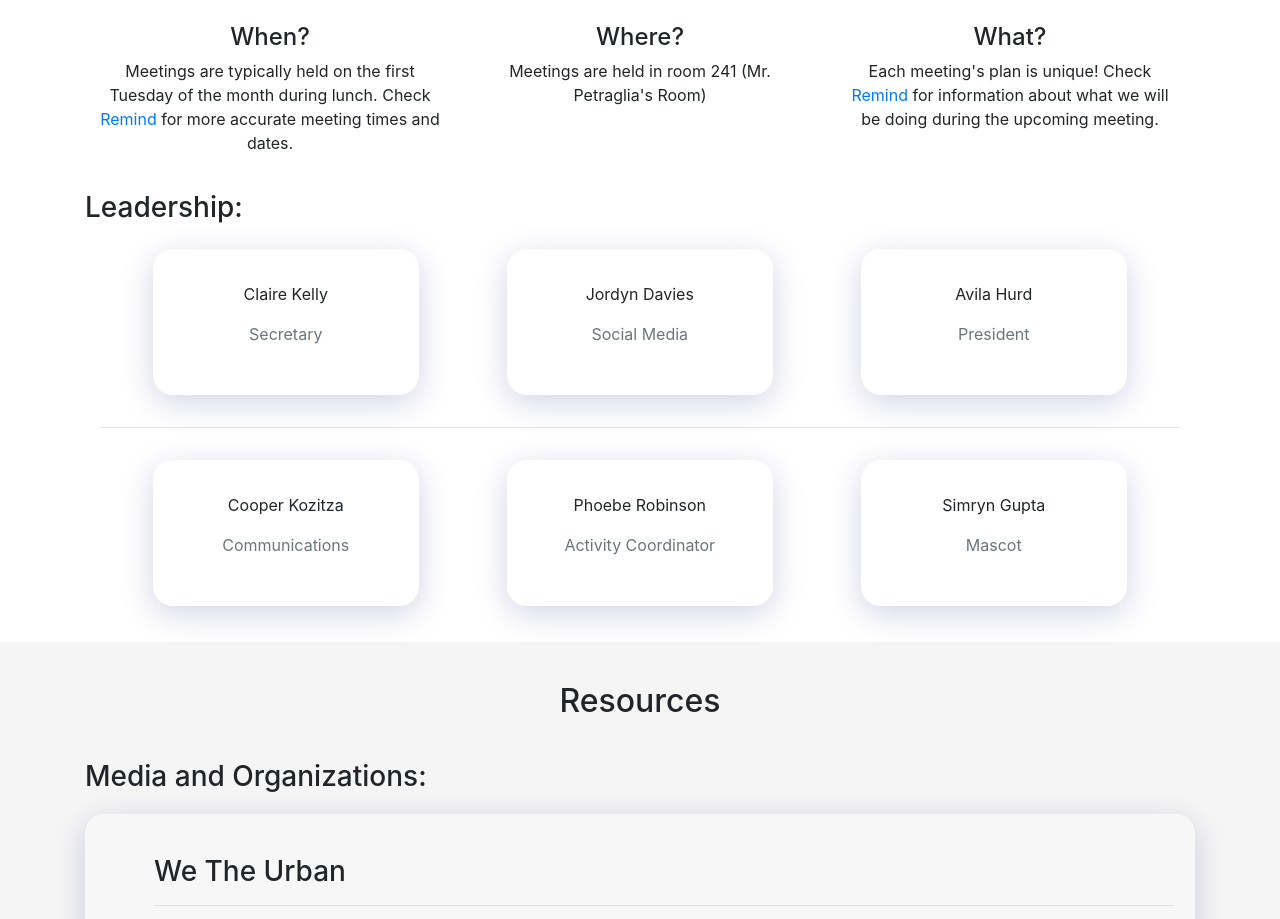
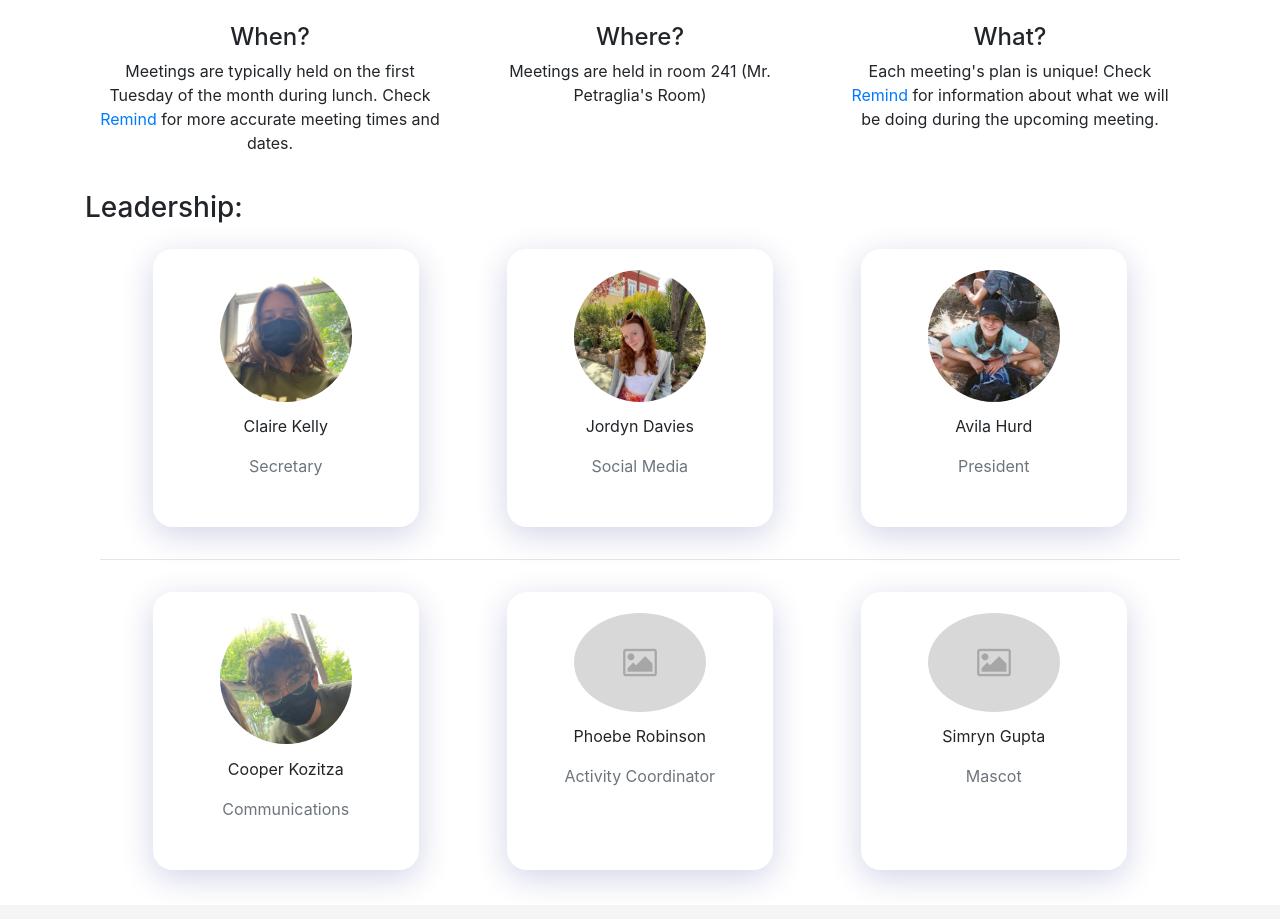
Before and after one commit to peterplatosh/SelfLoveClub, a plain HTML site: page index.html in a window 1280 px wide. Shown: the part 909-1828 px from the top of the page. Drawn offline with nearby package versions, Linux system fonts and the light colour scheme; the site is published under a folder, as on GitHub Pages, so addresses that start at the root find nothing; a script that the page names is missing.

Commit message:
updated indes.html

```diff
--- a/index.html
+++ b/index.html
@@ -63,7 +63,7 @@
                     </div>
                 </div>
                 <div data-aos="fade-down" class="col-lg-6 align-self-end">
-                    <img class="img-fluid" src="/assets/heart.png">
+                    <img class="img-fluid" src="assets/heart.png">
                 </div>
             </div>
         </div>
@@ -114,7 +114,7 @@
                         <div class="row justify-content-around px-lg-4">
                             <div class="card col-md-3 glass mx-3 mx-md-0 my-3" data-aos="zoom-in">
                                 <div class="card-img-top d-flex justify-content-center">
-                                    <img class="img-fluid" width="50%" src="/assets/claire.jpg" alt="">
+                                    <img class="img-fluid" width="50%" src="assets/claire.jpg" alt="">
                                 </div>
                                 <div class="card-header text-center">
                                     <p>Claire Kelly</p>
@@ -123,7 +123,7 @@
                             </div>
                             <div class="card col-md-3 glass mx-3 mx-md-0 my-3" data-aos="zoom-in">
                                 <div class="card-img-top d-flex justify-content-center">
-                                    <img class="img-fluid" width="50%" src="/assets/jordyn.jpg" alt="">
+                                    <img class="img-fluid" width="50%" src="assets/jordyn.jpg" alt="">
                                 </div>
                                 <div class="card-header text-center">
                                     <p>Jordyn Davies</p>
@@ -132,7 +132,7 @@
                             </div>
                             <div class="card col-md-3 glass mx-3 mx-md-0 my-3" data-aos="zoom-in">
                                 <div class="card-img-top d-flex justify-content-center">
-                                    <img class="img-fluid" width="50%" src="/assets/avila.jpg" alt="">
+                                    <img class="img-fluid" width="50%" src="assets/avila.jpg" alt="">
                                 </div>
                                 <div class="card-header text-center">
                                     <p>Avila Hurd</p>
@@ -144,7 +144,7 @@
                         <div class="row justify-content-around px-lg-4">
                             <div class="card col-md-3 glass mx-3 mx-md-0 my-3" data-aos="zoom-in">
                                 <div class="card-img-top d-flex justify-content-center">
-                                    <img class="img-fluid" width="50%" src="/assets/cooper.jpg" alt="">
+                                    <img class="img-fluid" width="50%" src="assets/cooper.jpg" alt="">
                                 </div>
                                 <div class="card-header text-center">
                                     <p>Cooper Kozitza</p>
@@ -153,7 +153,7 @@
                             </div>
                             <div class="card col-md-3 glass mx-3 mx-md-0 my-3" data-aos="zoom-in">
                                 <div class="card-img-top d-flex justify-content-center">
-                                    <img class="img-fluid" width="50%" src="/assets/placeholder-image.png" alt="">
+                                    <img class="img-fluid" width="50%" src="assets/placeholder-image.png" alt="">
                                 </div>
                                 <div class="card-header text-center">
                                     <p>Phoebe Robinson</p>
@@ -162,7 +162,7 @@
                             </div>
                             <div class="card col-md-3 glass mx-3 mx-md-0 my-3" data-aos="zoom-in">
                                 <div class="card-img-top d-flex justify-content-center">
-                                    <img class="img-fluid" width="50%" src="/assets/placeholder-image.png" alt="">
+                                    <img class="img-fluid" width="50%" src="assets/placeholder-image.png" alt="">
                                 </div>
                                 <div class="card-header text-center">
                                     <p>Simryn Gupta</p>
@@ -185,7 +185,7 @@
                 <h3>Media and Organizations:</h3>
                 <div class="card flex-md-row glass" data-aos="zoom-in">
                     <div class="d-flex justify-content-center">
-                        <img class="px-4 py-4" style="border-radius: 35px; max-width: 300px; height: max-content;" src="/assets/We_The_Urban_Logo.png" alt="">
+                        <img class="px-4 py-4" style="border-radius: 35px; max-width: 300px; height: max-content;" src="assets/We_The_Urban_Logo.png" alt="">
                     </div>
                     <div class="card-body my-0">
                         <h3>We The Urban</h3>
```
